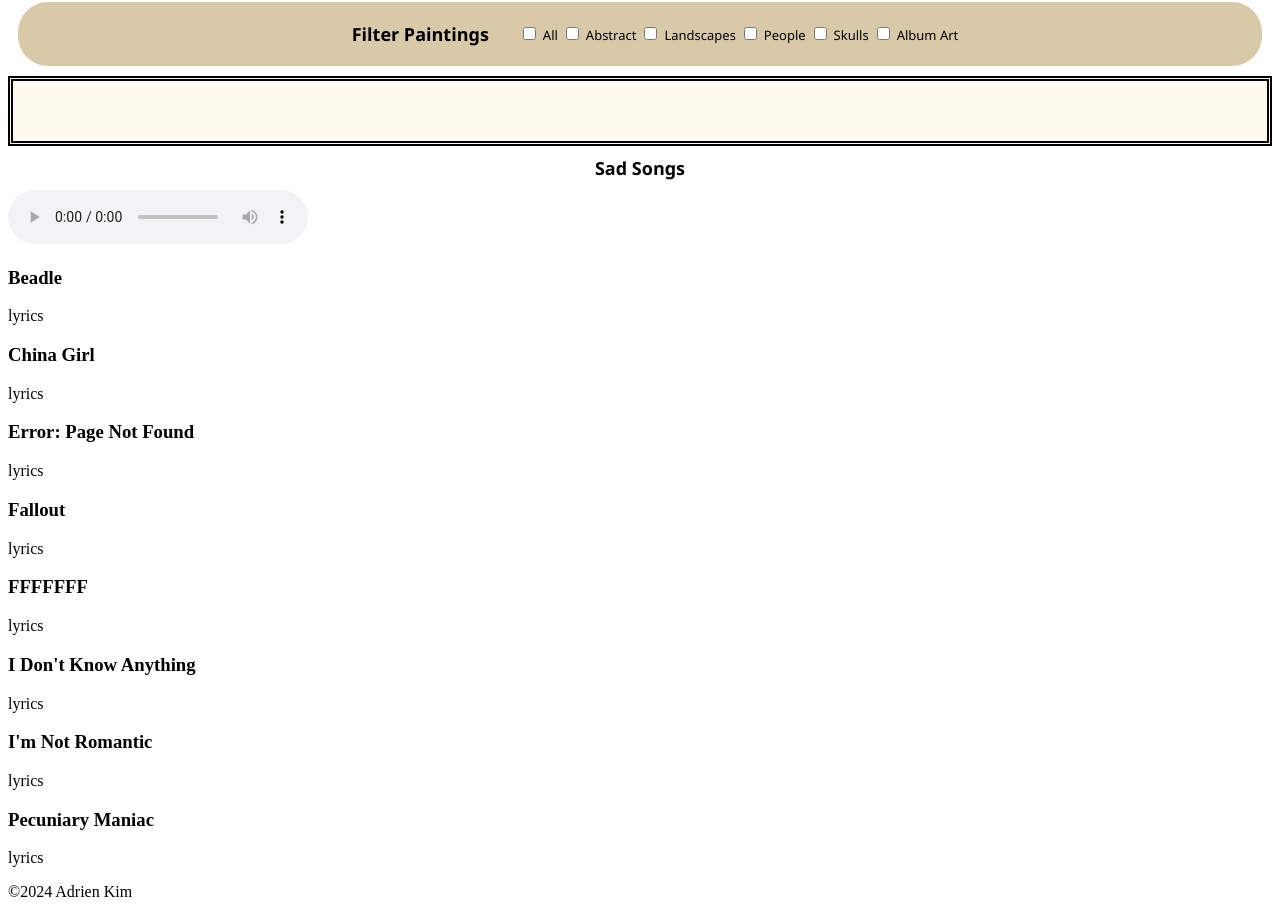
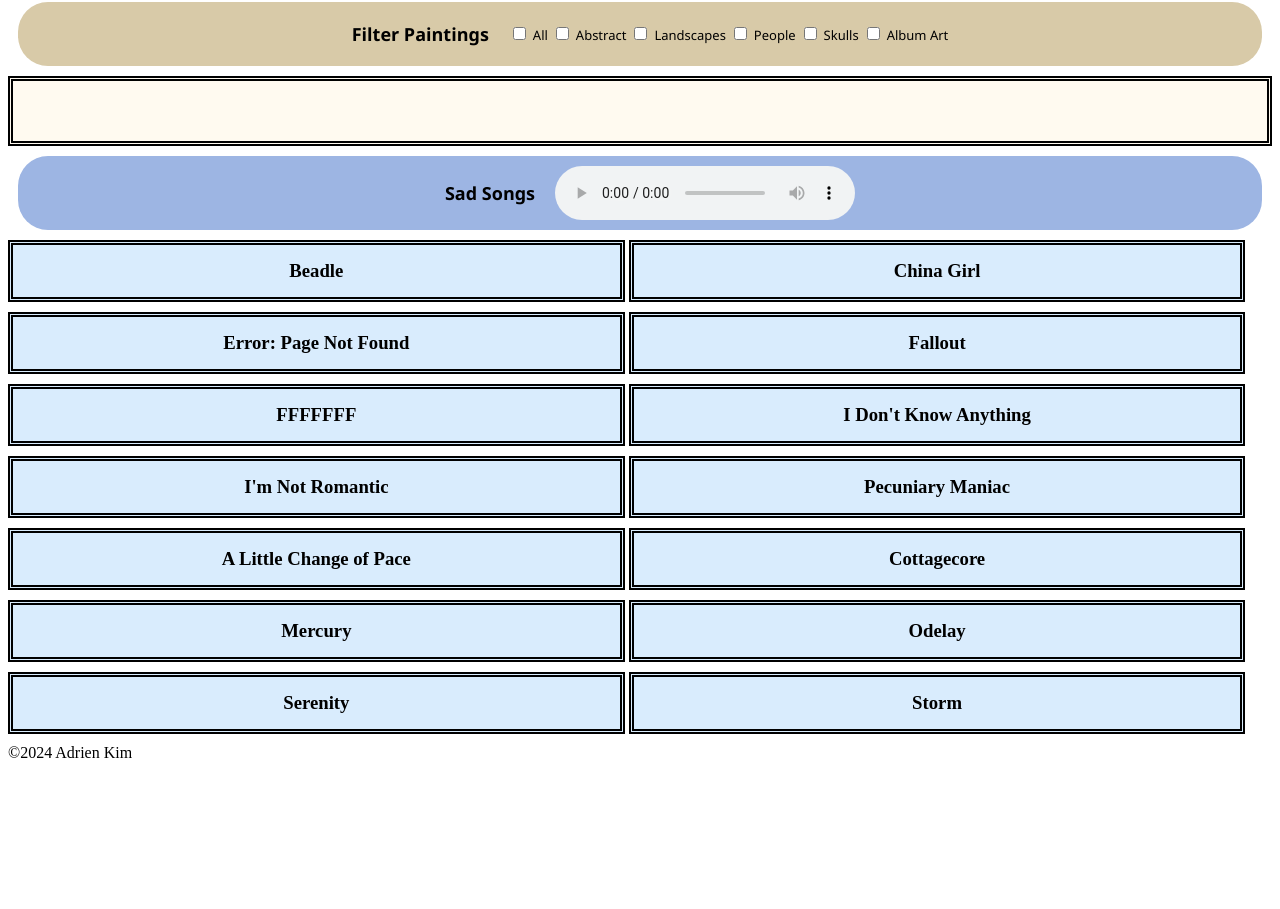
Before and after one commit to TJMarie/TJMarie.github.io, a plain HTML site: page index.html in a window 1280 px wide. Shown: the part 471-1380 px from the top of the page. After the commit the page ends 1241 px from the top, so only its background shows below. Drawn offline with Linux system fonts and the light colour scheme.

Commit message:
Added the ability to choose from a list of songs

```diff
--- a/index.html
+++ b/index.html
@@ -11,7 +11,7 @@
             <h1>Adrien Kim Jones</h1>
             <h2>Music and Visual Art</h2>
         </div>
-        <div id="links">
+        <div class="banner" id="links">
             <a href="https://www.youtube.com/watch?v=_WMEDJMG71k" target="_blank">
                 <img src="images/youtube-icon.svg">
             </a>
@@ -44,7 +44,7 @@
             <img class="gallery" style="display: none;" src="images/burning-bush.jpg">
         </section>
 
-        <section id="filter-paintings">
+        <section class="banner" id="filter-paintings">
             <h2>Filter Paintings</h2>
             <form onsubmit="return false;">
                 <input type="checkbox" id="item" name="art" value="item" onchange="filterPaintings('item')">
@@ -148,51 +148,150 @@
 
         </section>
 
-        <section id="music">
+        <section class="banner" id="player">
             <h2>Sad Songs</h2>
-            <audio controls>
-                <source src="audio/Pecuniary-maniac.m4a">
+            <audio controls id="audio">
+                <source id="source" src="audio/pecuniary-maniac.m4a">
                 Your browser does not support audio.
             </audio>
+        </section>
 
-            <div class="songs" id="beadle">
+        <section id="songs">
+            <div class="song" onclick="changeAudio('beadle')">
                 <h3>Beadle</h3>
-                <p>lyrics</p>
+                <p class="date">2016</p>
             </div>
 
-            <div class="songs" id="china-girl">
+            <div class="song" onclick="changeAudio('china-girl')">
                 <h3>China Girl</h3>
-                <p>lyrics</p>
+                <p class="date">2016</p>
+                <p class="lyrics" id="china-girl">
+                    Look at the china girls, pretty and thin
+                    <br>All my life I thought, "why can't you be like them?"
+                    <br>Dainty collarbones and piano string fingers
+                    <br>Pick at the leftovers on a plate of bird food
+                    <br>Catalogues of bone legs dance in my dreams, they taunt me
+                    <br>If I could be happy, all I'd need
+                    <br>Is a gaunt me
+                    <br><br>I followed every step, I think it worked
+                    <br>If I could step down a little more of this spiral
+                    <br>My ribs are bruising my sides, I can't stop now
+                    <br>I'm like a corset with the strings pulled too tight
+                    <br>(I'll be happy now)x4
+                    <br><br>I am a China girl, pretty and thin
+                    <br>All my life I've thought, "why can't I be like them?"
+                    <br>Ugly collarbones that stick out like sore thumbs
+                    <br>Twiddle and fiddle with the silver fork on my dinner plate
+                </p>
             </div>
 
-            <div class="songs" id="error">
+            <div class="song" onclick="changeAudio('error')">
                 <h3>Error: Page Not Found</h3>
-                <p>lyrics</p>
+                <p class="date">2016</p>
             </div>
 
-            <div class="songs" id="fallout">
+            <div class="song" onclick="changeAudio('fallout')">
                 <h3>Fallout</h3>
-                <p>lyrics</p>
+                <p class="date">2014</p>
             </div>
 
-            <div class="songs" id="fffffff">
+            <div class="song" onclick="changeAudio('FFFFFFF')">
                 <h3>FFFFFFF</h3>
-                <p>lyrics</p>
+                <p class="date">2015</p>
             </div>
 
-            <div class="songs" id="idk">
+            <div class="song" onclick="changeAudio('i-dont-know-anything')">
                 <h3>I Don't Know Anything</h3>
-                <p>lyrics</p>
+                <p class="date">2016</p>
             </div>
 
-            <div class="songs" id="romantic">
+            <div class="song" onclick="changeAudio('im-not-romantic')">
                 <h3>I'm Not Romantic</h3>
-                <p>lyrics</p>
+                <p class="date">2016</p>
+                <p class="lyrics" id="romantic">
+                    Feels like a wildfire in my head
+                    <br>I can't believe my eyes
+                    <br>They're playing tricks on me
+                    <br>Cause I've been trying to forget
+                    <br>Seconds pass me by, they crawl along
+                    <br>Just to spite me
+                    <br>I can feel you near, is anybody here?
+                    <br>Come out, I'm locked and loaded
+                    <br><br>Slipping through the cracks in my medicine
+                    <br>Seeing shadows flit cross my window
+                    <br>Harsh whispers make me wanna take flight
+                    <br>Are you listening now?
+                    <br>I'm not romantic, I'm just
+                    <br>Hopeless, useless, waste of space
+                    <br>Nothing worth a damn
+                    <br>I'd be lucky for a handful of peace
+                    <br>So I'll bum a fag, take a drag
+                    <br>For my jetlagged mind
+                    <br>It used to be so clear
+                    <br>But now I'm fighting the fear
+                </p>
             </div>
 
-            <div class="songs" id="maniac">
+            <div class="song" onclick="changeAudio('pecuniary-maniac')">
                 <h3>Pecuniary Maniac</h3>
-                <p>lyrics</p>
+                <p class="date">2016</p>
+                <p class="lyrics" id="maniac">
+                    Showered in gold dust
+                    <br>The price of a lover
+                    <br>Fervent and urgent
+                    <br>What do I want?
+                    <br>The wealth of a kiss
+                    <br>My neck caressed by silver tresses
+                    <br>Dresses of lugubriousness
+                    <br>I'm in the abyss of
+                    <br>Is this more than business?
+                    <br>Scratching at my windows
+                    <br>Bags under my eyes
+                    <br>Two more credit cards
+                    <br>I feel so alive
+                    <br>Pecuniary maniac
+                    <br>Undoubtable manic
+                    <br>Posessing the ability to tantalize
+                    <br>But don't panic
+                    <br>It's not a phase, it's biology, tautology
+                    <br>To say I never had a feeling for a person
+                    <br>In my life
+                    <br><br>She sits on the bed
+                    <br>With a velvet complexion
+                    <br>Complex emotions
+                    <br>Begging the question
+                    <br>What does she want?
+                </p>
+            </div>
+
+            <div class="song" onclick="changeAudio('change-of-pace')">
+                <h3>A Little Change of Pace</h3>
+                <p class="date">2016</p>
+            </div>
+
+            <div class="song" onclick="changeAudio('cottagecore')">
+                <h3>Cottagecore</h3>
+                <p class="date">2017</p>
+            </div>
+
+            <div class="song" onclick="changeAudio('mercury')">
+                <h3>Mercury</h3>
+                <p class="date">2015</p>
+            </div>
+
+            <div class="song" onclick="changeAudio('odelay')">
+                <h3>Odelay</h3>
+                <p class="date">2016</p>
+            </div>
+
+            <div class="song" onclick="changeAudio('serenity')">
+                <h3>Serenity</h3>
+                <p class="date">2014</p>
+            </div>
+
+            <div class="song" onclick="changeAudio('storm')">
+                <h3>Storm</h3>
+                <p class="date">2014</p>
             </div>
         </section>
 
--- a/portfolio.css
+++ b/portfolio.css
@@ -12,9 +12,9 @@ h2 {
     font-family:'Segoe UI', 'Tahoma', 'Geneva', 'Verdana', sans-serif;
     font-size:large;
     text-align: center;
-    margin: 10px 30px 10px 30px;
+    margin: 10px 20px 10px 20px;
 }
-#links {
+.banner {
     align-items: center;
     background-color:rgb(216, 202, 168);
     border-radius: 30px;
@@ -79,3 +79,39 @@ label {
 .hide {
     display: none;
 }
+#player {
+    background-color:rgb(157, 181, 227);
+}
+#songs {
+    align-items: center;
+    display: flexbox;
+    justify-content: center;
+}
+.song{
+    background-color: rgb(217, 236, 253);
+    border: 5px black double;
+    display: inline-block;
+    padding: 5px 5% 5px 5%;
+    margin-bottom: 10px;
+    width: 38%;
+}
+.song:hover {
+    background-color:rgb(196, 210, 236);
+}
+.song h3 {
+    margin-bottom: 10px;
+    margin-top: 10px;
+    text-align: center;
+}
+.song p {
+    display: none;
+    font-size: xx-small;
+}
+@media screen and (max-width: 600px) {
+    #songs div {
+        width: 89%;
+    }
+}
+.date {
+    text-align: right;
+}
--- a/portfolio.js
+++ b/portfolio.js
@@ -101,26 +101,33 @@ function filterPaintings(c) {
     }
 }
 
-function toggleVisibility(elements) {
-    elements.forEach(el => {
-        visible = el.checkVisibility()
-        if (visible) {
-            el.style.display = 'none'
-        } else {
-            el.style.display = "inline-grid"
-        }
-
-    });
-
-}
 function hideVisibility(elements) {
     elements.forEach(el => {
-        el.style.display = 'none'
+        el.style.display = "none"
     })
 }
 
 function showVisibility(elements) {
     elements.forEach(el => {
-        el.style.display = 'inline-grid'
+        el.style.display = "inline-grid"
     })
 }
+
+const lyrics = Array.from(document.getElementsByClassName("lyrics"))
+const audio = document.getElementById("audio")
+const source = document.getElementById("source")
+
+function changeAudio(song) {
+    lyrics.forEach( lyric => {
+        lyric.style.display = "none"
+    })
+    const ly = document.getElementById(song)
+    if (ly) {
+        ly.style.display = "inline-block"
+    }
+
+    source.src = "audio/" + song + ".m4a"
+    console.log(player.src)
+    audio.load()
+    audio.play()
+}
```
Also changed, not shown: 14 other files.
